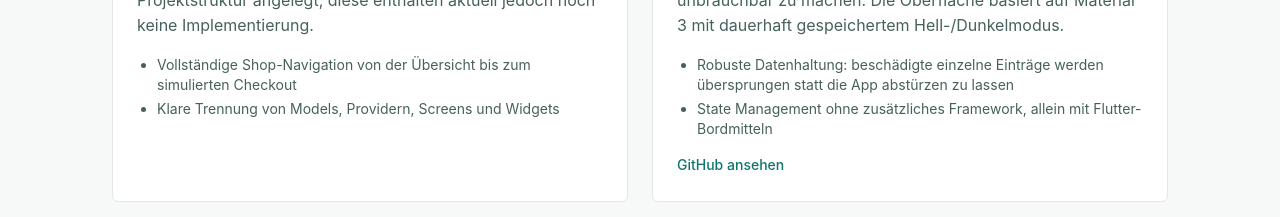
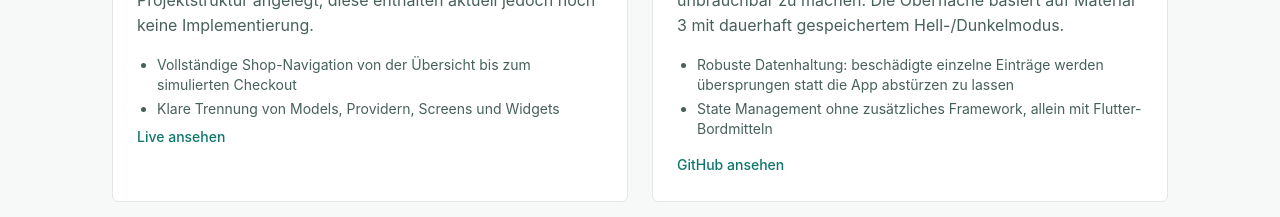
Before and after one commit to Alexandra-S-new/portfolio-alexandra-schetelich, a React (Vite) app: page / in a window 1280 px wide. Shown: the part 2160-2377 px from the top of the page. Built offline with nearby package versions, Linux system fonts and the light colour scheme.

Commit message:
feat: add Kindertraum live URL

```diff
--- a/src/data/projects.ts
+++ b/src/data/projects.ts
@@ -31,6 +31,7 @@ export const projects: Project[] = [
       'Lokale Datenpersistenz für Nutzereinstellungen',
       'Planung einer Backend-Anbindung auch wenn sie noch nicht umgesetzt ist',
     ],
+    liveUrl: 'https://plan-prototyp-produktion.pages.dev/',
   },
   {
     id: 'flutter-todo-app',
```
